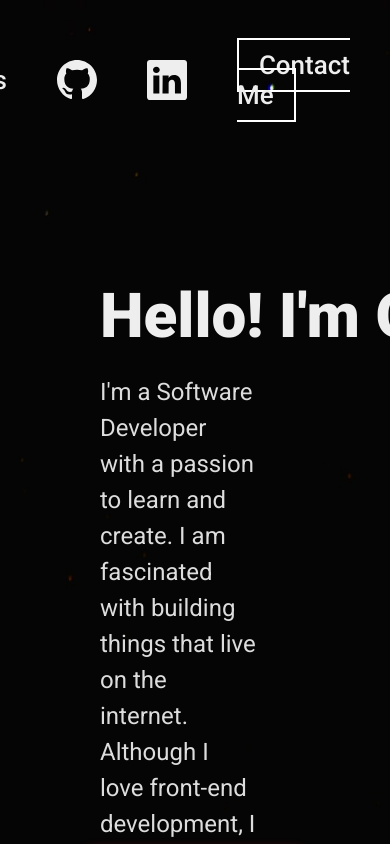
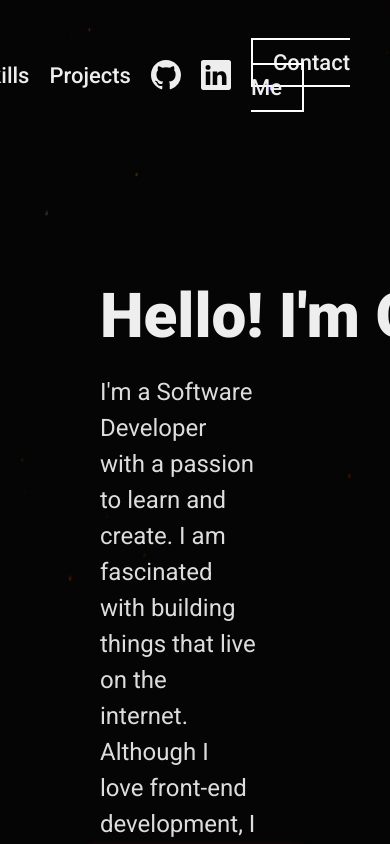
Before and after one commit to Onionie/portfolio, a React (Create React App) app: page / in a window 390 px wide. Shown: the top 844 px of the page. Built offline with nearby package versions, Linux system fonts and the light colour scheme.

Commit message:
Update Header responsiveness

```diff
--- a/src/Components/Header.module.css
+++ b/src/Components/Header.module.css
@@ -68,3 +68,73 @@ nav a:hover {
 .contact:hover {
   border: 2px solid rgb(245, 61, 33);
 }
+
+/* Media queries */
+
+/* screen > 2000px */
+@media (min-width: 125em) {
+  nav ul {
+    font-size: 3.8rem;
+  }
+
+  li a svg {
+    display: block;
+    width: 5rem;
+    height: 5rem;
+  }
+}
+
+/* screen > 2000px */
+@media (min-width: 125em) {
+  nav ul {
+    font-size: 3.8rem;
+  }
+
+  li a svg {
+    display: block;
+    width: 5rem;
+    height: 5rem;
+  }
+}
+
+/* screen < 1600px */
+@media (max-width: 100em) {
+  nav ul {
+    gap: 3rem;
+    font-size: 2.2rem;
+  }
+
+  li a svg {
+    display: block;
+    width: 3rem;
+    height: 3rem;
+  }
+}
+
+/* screen < 1600px */
+@media (max-width: 100em) {
+  nav ul {
+    gap: 3rem;
+    font-size: 2.2rem;
+  }
+
+  li a svg {
+    display: block;
+    width: 3rem;
+    height: 3rem;
+  }
+}
+
+/* screen < 1312px */
+@media (max-width: 82em) {
+  nav ul {
+    gap: 2rem;
+    font-size: 2.2rem;
+  }
+
+  li a svg {
+    display: block;
+    width: 3rem;
+    height: 3rem;
+  }
+} ;
```
